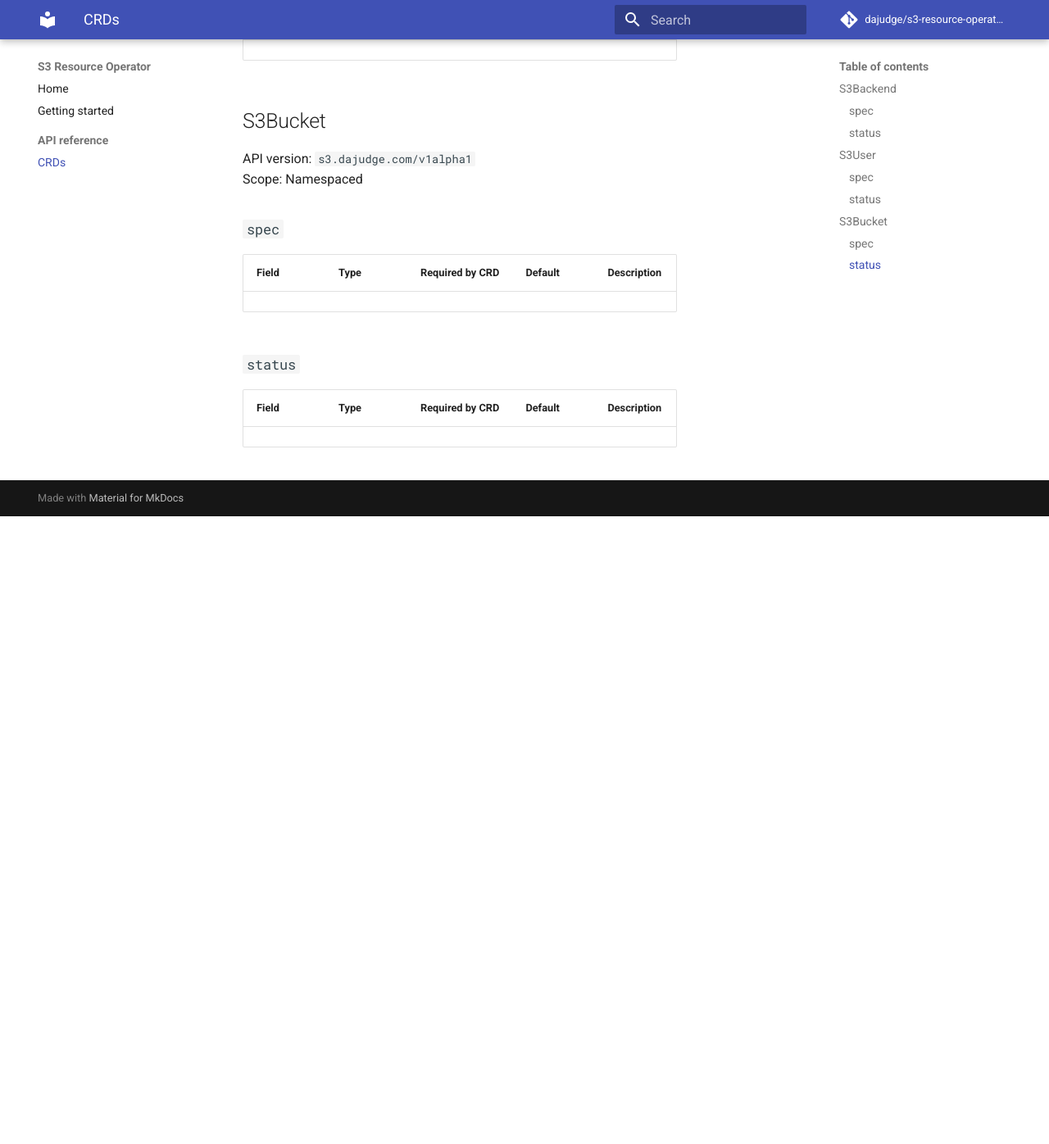
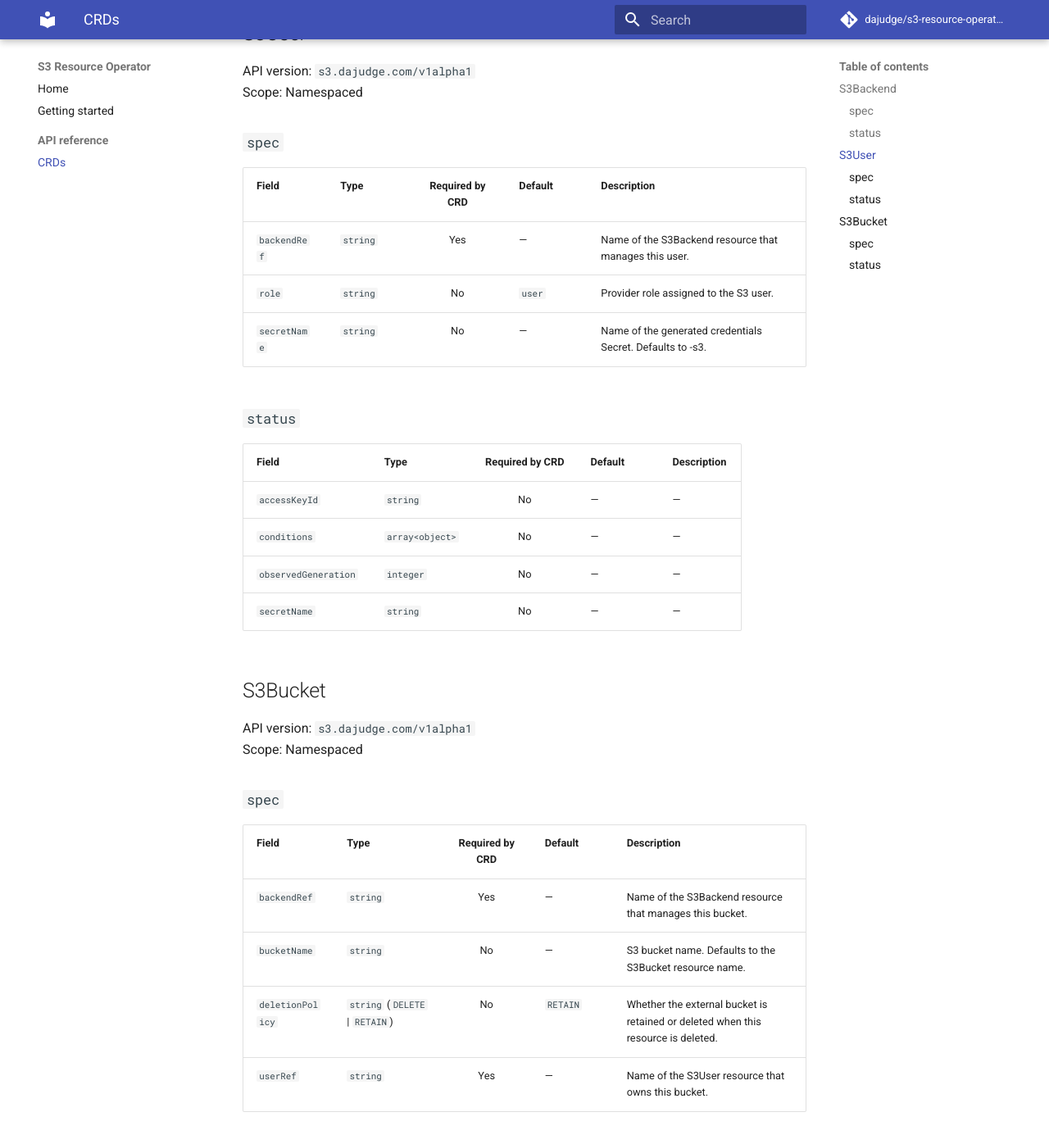
Before and after one commit to dajudge/s3-resource-operator, an MkDocs documentation site: the page built from docs/reference/crds.md, in a window 1280 px wide and 1400 px high, scrolled down 1153 px. Shown: the top 1396 px of the window at 82% size. Built offline with MkDocs 1.6.1 and Material for MkDocs 9.7.7, drawn with Linux system fonts in a browser that asks for light colours; comment, search, counter and statistics services are not loaded; before the commit the page ends 1783 px from its top, so only the background shows below that; some of the changed text lies outside the part shown.

Commit message:
Refresh generated CRD reference

```diff
--- a/docs/reference/crds.md
+++ b/docs/reference/crds.md
@@ -13,11 +13,17 @@ Scope: Namespaced
 
 | Field | Type | Required by CRD | Default | Description |
 | --- | --- | :---: | --- | --- |
+| `adminCredentialsSecretRef` | `object` | Yes | — | Secret containing the backend administrator accessKey and secretKey. |
+| `adminCredentialsSecretRef.name` | `string` | No | — | — |
+| `endpoint` | `string` | Yes | — | S3 endpoint URL used for administrative and bucket operations. |
+| `provider` | `string` | No | `versity` | S3 provider implementation used by this backend. |
 
 ### `status`
 
 | Field | Type | Required by CRD | Default | Description |
 | --- | --- | :---: | --- | --- |
+| `message` | `string` | No | — | — |
+| `state` | `string` | No | — | — |
 
 ## S3User
 
@@ -28,11 +34,18 @@ Scope: Namespaced
 
 | Field | Type | Required by CRD | Default | Description |
 | --- | --- | :---: | --- | --- |
+| `backendRef` | `string` | Yes | — | Name of the S3Backend resource that manages this user. |
+| `role` | `string` | No | `user` | Provider role assigned to the S3 user. |
+| `secretName` | `string` | No | — | Name of the generated credentials Secret. Defaults to <resource-name>-s3. |
 
 ### `status`
 
 | Field | Type | Required by CRD | Default | Description |
 | --- | --- | :---: | --- | --- |
+| `accessKeyId` | `string` | No | — | — |
+| `conditions` | `array<object>` | No | — | — |
+| `observedGeneration` | `integer` | No | — | — |
+| `secretName` | `string` | No | — | — |
 
 ## S3Bucket
 
@@ -43,8 +56,14 @@ Scope: Namespaced
 
 | Field | Type | Required by CRD | Default | Description |
 | --- | --- | :---: | --- | --- |
+| `backendRef` | `string` | Yes | — | Name of the S3Backend resource that manages this bucket. |
+| `bucketName` | `string` | No | — | S3 bucket name. Defaults to the S3Bucket resource name. |
+| `deletionPolicy` | `string` (`DELETE` \| `RETAIN`) | No | `RETAIN` | Whether the external bucket is retained or deleted when this resource is deleted. |
+| `userRef` | `string` | Yes | — | Name of the S3User resource that owns this bucket. |
 
 ### `status`
 
 | Field | Type | Required by CRD | Default | Description |
 | --- | --- | :---: | --- | --- |
+| `conditions` | `array<object>` | No | — | — |
+| `observedGeneration` | `integer` | No | — | — |
```
Also changed, not shown: 1 other file.
